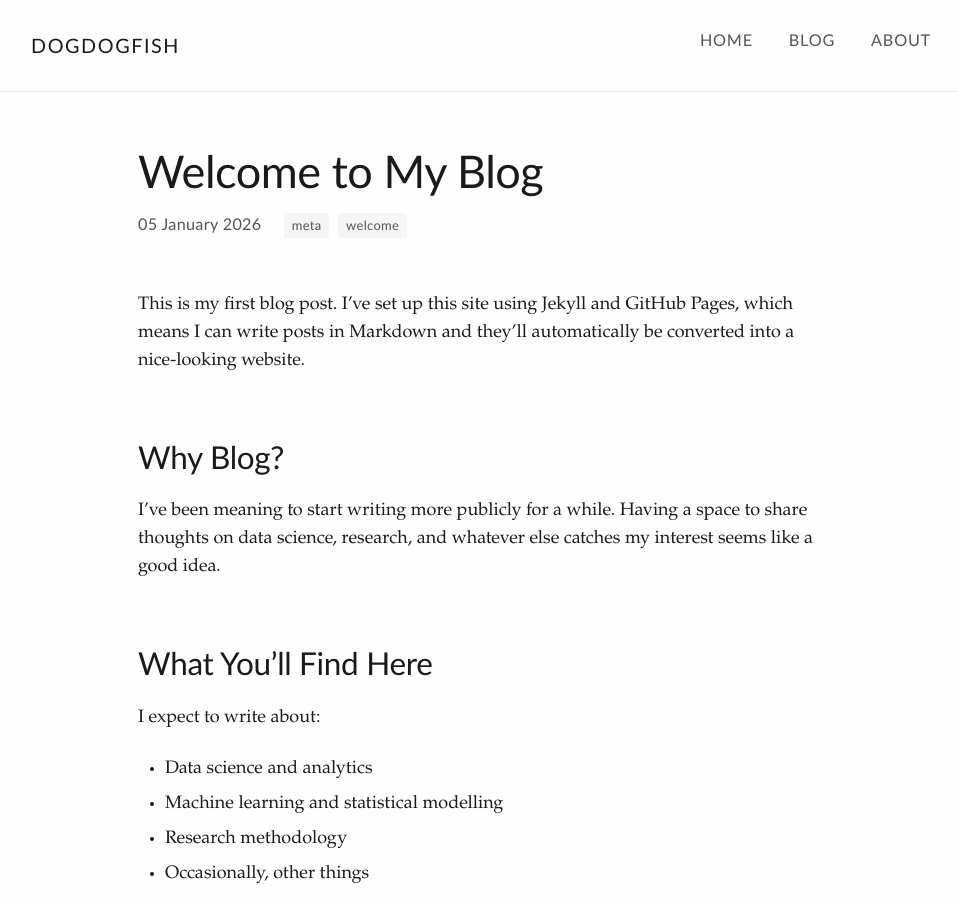
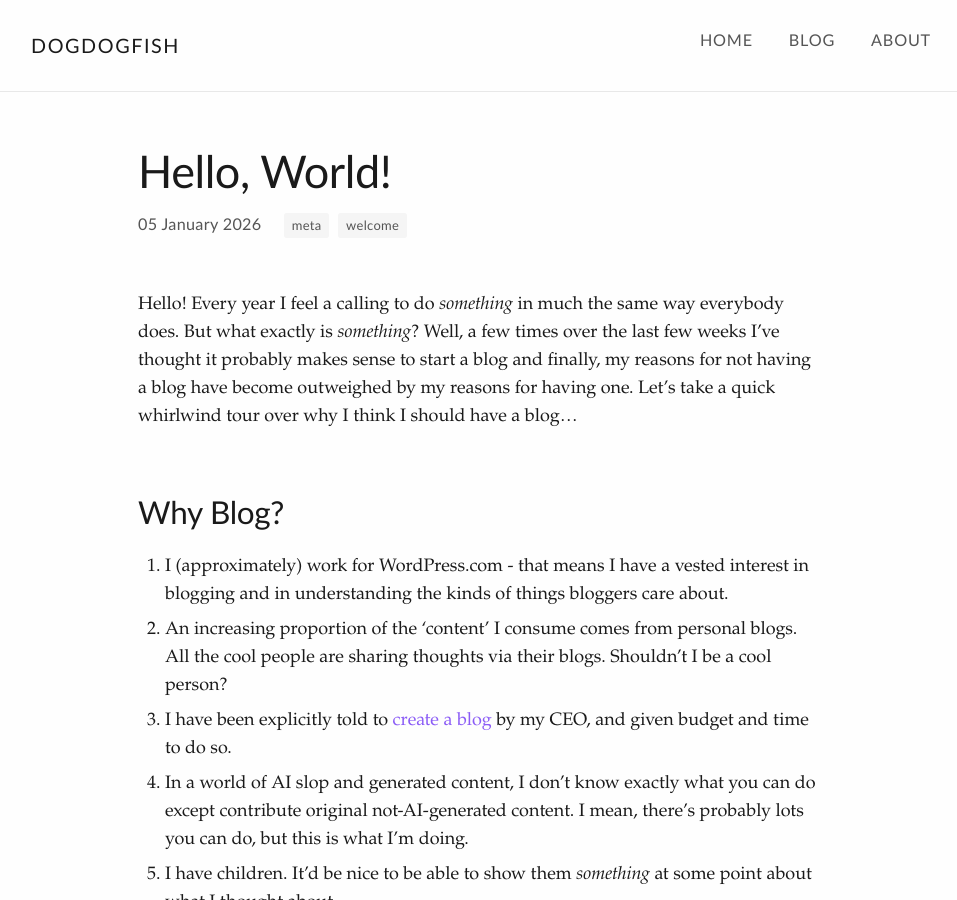
Before and after one commit to Kali89/kali89.github.io, a Jekyll site: the page built from _posts/2026-01-05-welcome-to-my-blog.md, in a window 1280 px wide and 900 px high. Shown: the whole window, without its empty margins (159-1116 px from the left). Built offline with Jekyll 4.4.1, drawn with Linux system fonts in a browser that asks for light colours; some of the changed text lies outside the part shown.

Commit message:
First post

````diff
--- a/_posts/2026-01-05-welcome-to-my-blog.md
+++ b/_posts/2026-01-05-welcome-to-my-blog.md
@@ -1,38 +1,32 @@
 ---
 layout: post
-title: "Welcome to My Blog"
+title: "Hello, World!"
 date: 2026-01-05
 tags: [meta, welcome]
 ---
 
-This is my first blog post. I've set up this site using Jekyll and GitHub Pages, which means I can write posts in Markdown and they'll automatically be converted into a nice-looking website.
+Hello! Every year I feel a calling to do *something* in much the same way
+everybody does. But what exactly is *something*? Well, a few times over the
+last few weeks I've thought it probably makes sense to start a blog and
+finally, my reasons for not having a blog have become outweighed by my reasons
+for having one. Let's take a quick whirlwind tour over why I think I should
+have a blog...
 
 ## Why Blog?
 
-I've been meaning to start writing more publicly for a while. Having a space to share thoughts on data science, research, and whatever else catches my interest seems like a good idea.
+1. I (approximately) work for WordPress.com - that means I have a vested
+   interest in blogging and in understanding the kinds of things bloggers care about.
+2. An increasing proportion of the 'content' I consume comes from personal
+   blogs. All the cool people are sharing thoughts via their blogs. Shouldn't I be a cool person?
+3. I have been explicitly told to [create a blog](https://wordpress.com/blog/2025/12/11/why-you-should-start-a-blog/) by my CEO, and given budget and
+   time to do so.
+4. In a world of AI slop and generated content, I don't know exactly what you
+   can do except contribute original not-AI-generated content. I mean, there's
+probably lots you can do, but this is what I'm doing.
+5. I have children. It'd be nice to be able to show them *something* at some
+   point about what I thought about.
 
-## What You'll Find Here
-
-I expect to write about:
-
-- Data science and analytics
-- Machine learning and statistical modelling
-- Research methodology
-- Occasionally, other things
-
-## A Code Example
-
-Since I'll probably be sharing code, here's what that looks like:
-
-```python
-import pandas as pd
-import numpy as np
-
-def calculate_retention(cohort_data):
-    """Calculate retention rates for a cohort."""
-    initial_users = cohort_data.iloc[0]
-    retention = cohort_data / initial_users
-    return retention
-```
-
-Looking forward to writing more soon.
+OK, so that's at least some of the thoughts. I'm hoping to make this quick a
+lightweight. I don't need to stake my professional reputation on every post. I
+don't need to make everything a big deal. Sometimes I'll just share a photo or
+a quick thought. Sometimes I'll write an essay. Whatever.
````
